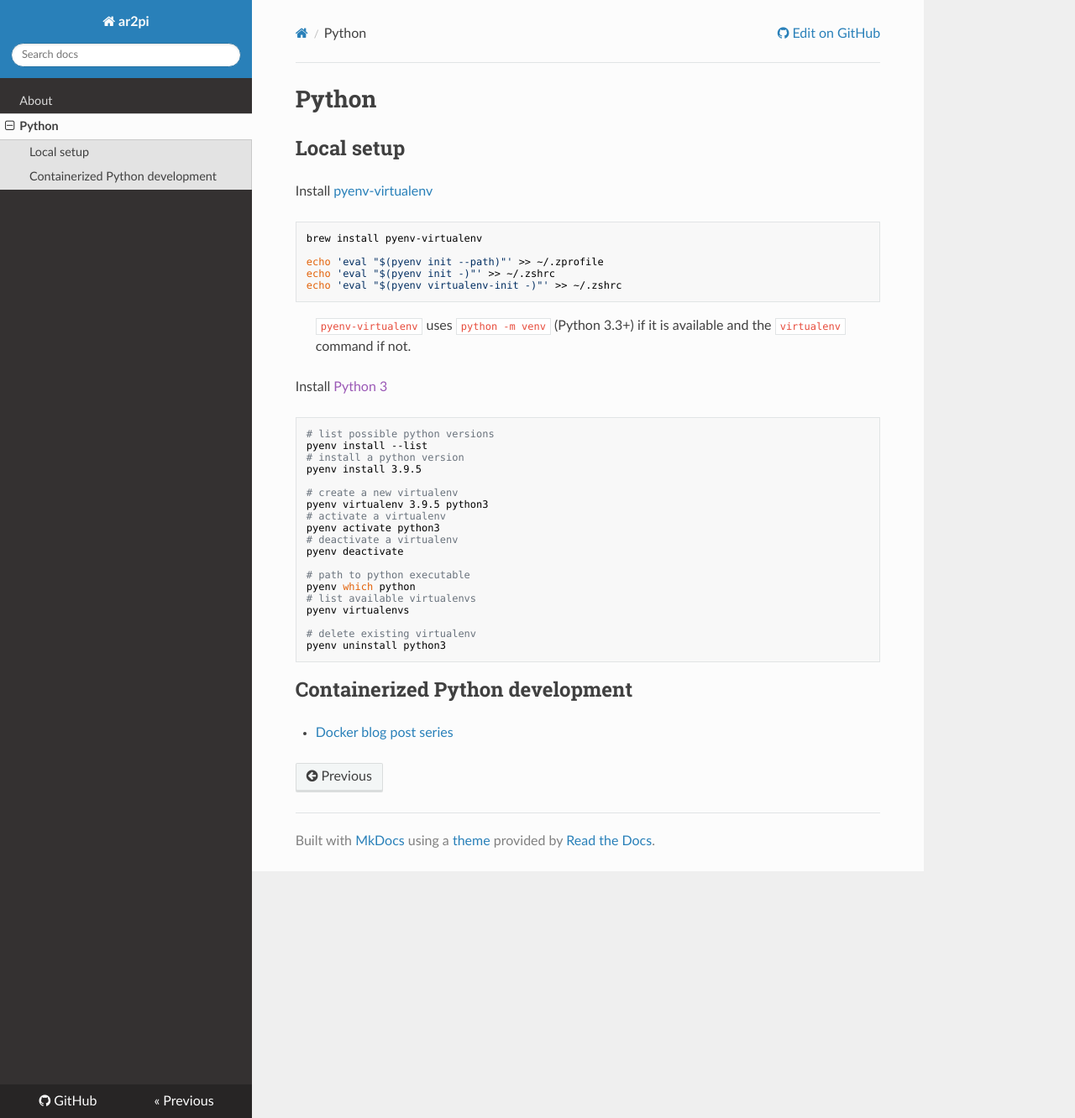
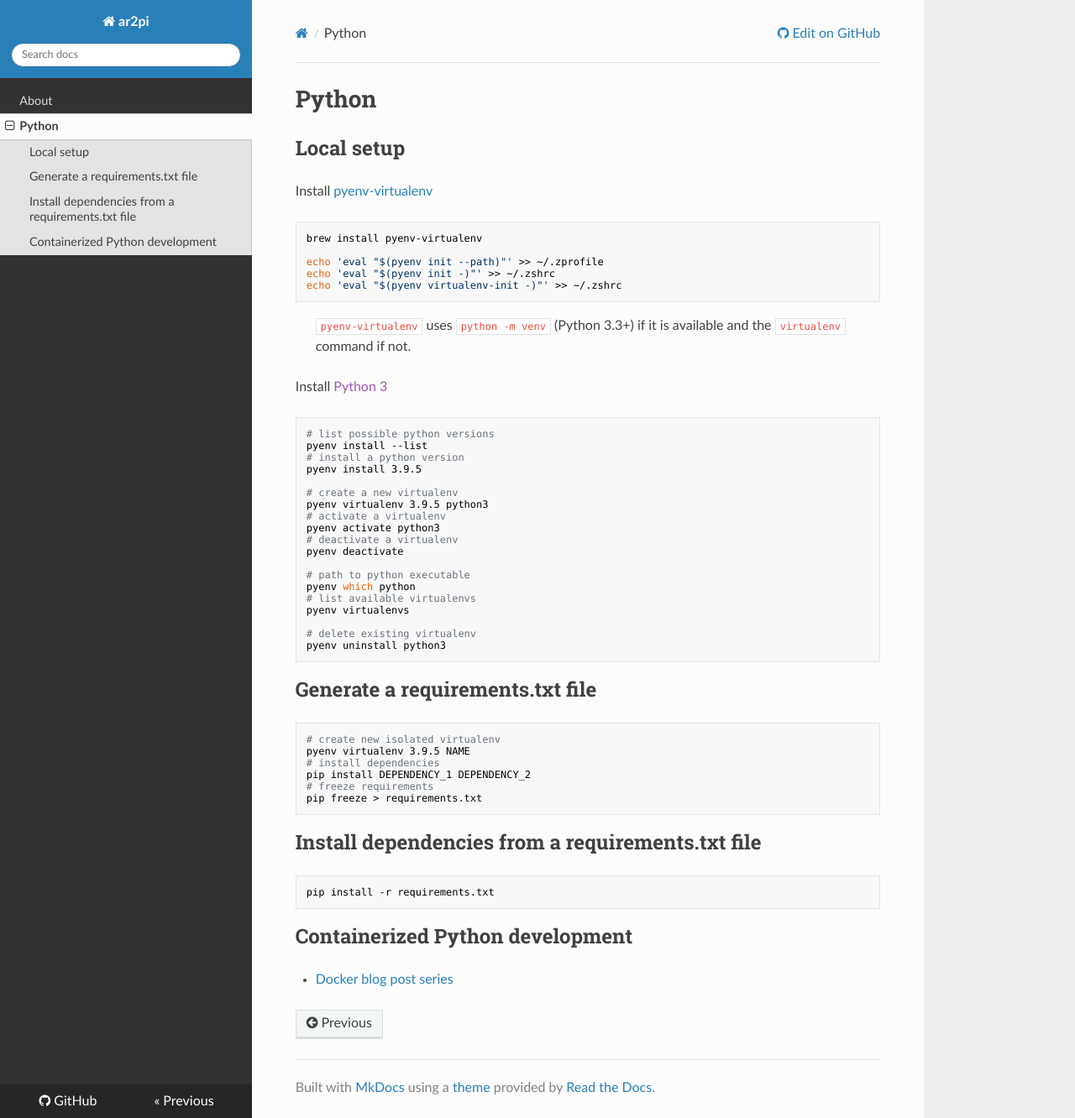
Before and after one commit to ar2pi/ar2pi, an MkDocs documentation site: the page built from docs/python.md, in a window 1280 px wide and 1332 px high. Shown: the whole window at 84% size. Built offline with MkDocs 1.6.1, drawn with Linux system fonts in a browser that asks for light colours; nearby versions of some CDN libraries.

Commit message:
add requirements.txt

````diff
--- a/docs/python.md
+++ b/docs/python.md
@@ -36,6 +36,23 @@ pyenv virtualenvs
 pyenv uninstall python3
 ```
 
+## Generate a requirements.txt file
+
+```sh
+# create new isolated virtualenv
+pyenv virtualenv 3.9.5 NAME
+# install dependencies
+pip install DEPENDENCY_1 DEPENDENCY_2
+# freeze requirements
+pip freeze > requirements.txt
+```
+
+## Install dependencies from a requirements.txt file
+
+```sh
+pip install -r requirements.txt
+```
+
 ## Containerized Python development
 
 - [Docker blog post series](https://www.docker.com/blog/tag/python-env-series/)
````
Also changed, not shown: requirements.txt (added, +16 -0 lines), 1 other file.
